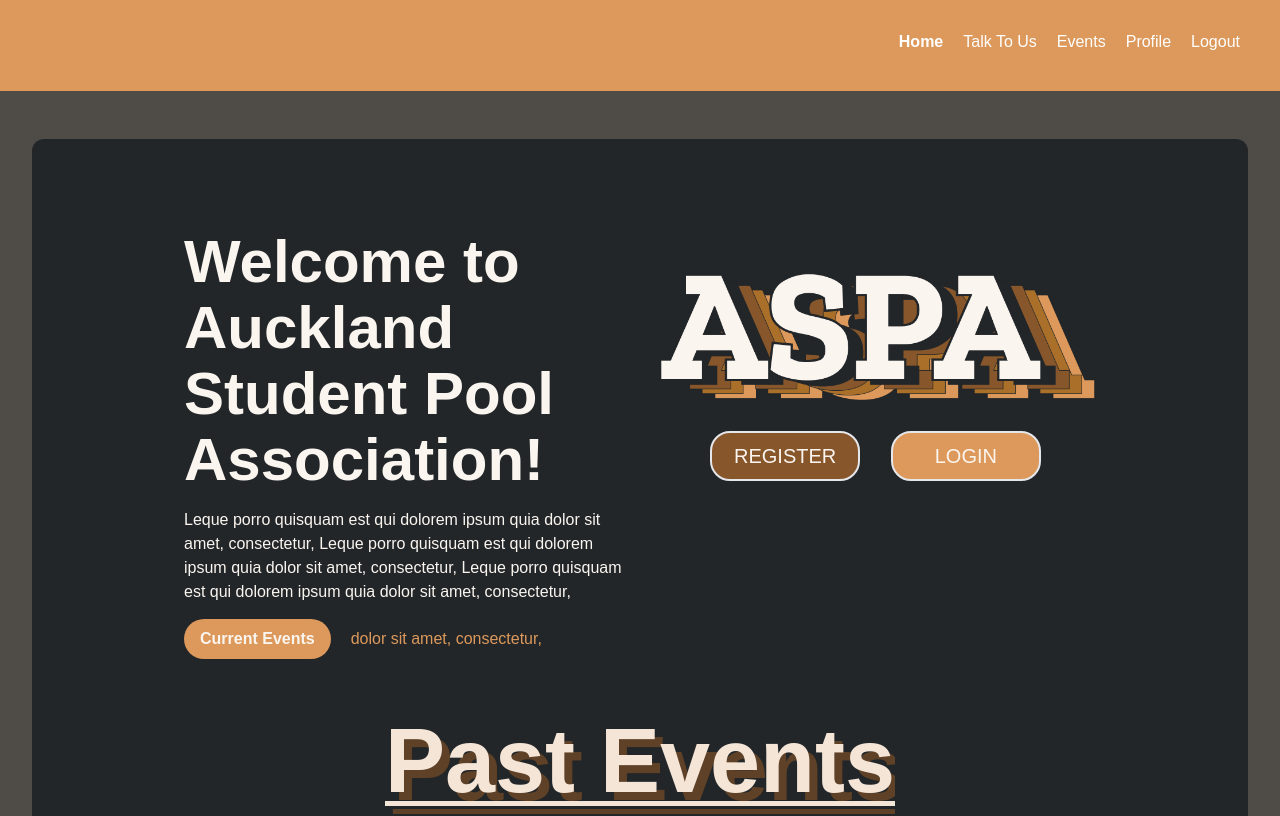
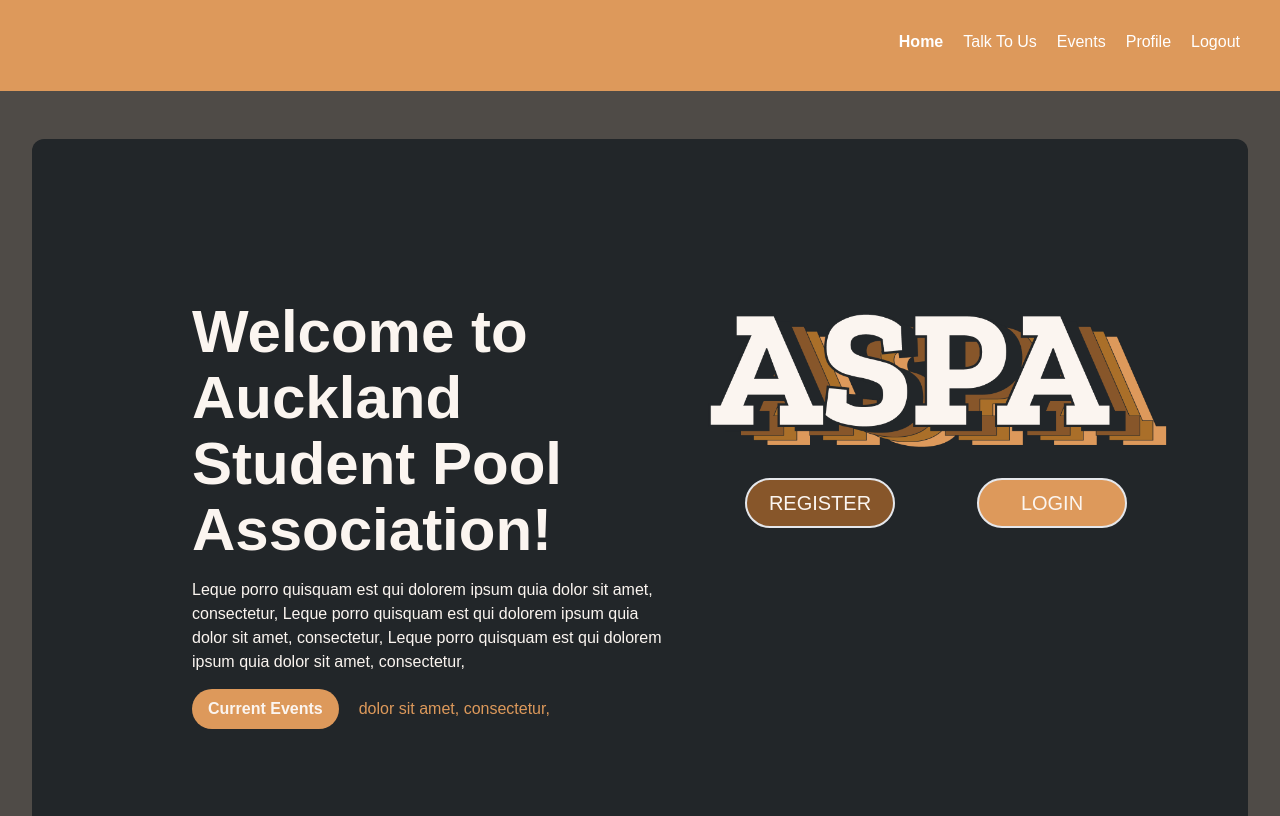
Before and after one commit to UoaWDCC/aspa-portal-v3, a Next.js app in the folder frontend/: page /home in a window 1280 px wide. Shown: the top 816 px of the page. Built offline with nearby package versions, Linux system fonts and the light colour scheme.

Commit message:
tried to fix some responsiveness issues with home page... did not work though

```diff
--- a/frontend/src/ui/PastEvents.module.css
+++ b/frontend/src/ui/PastEvents.module.css
@@ -12,6 +12,7 @@
   justify-content: space-between;
   max-width: 90%;
   margin-bottom: 10px;
+  gap: 2rem;
 }
 
 .title {
--- a/frontend/src/ui/home/Description.module.css
+++ b/frontend/src/ui/home/Description.module.css
@@ -1,23 +1,22 @@
 .container {
   display: grid;
-    grid-template-columns: 1fr 1fr;
-    gap: 30px;
+  grid-template-columns: auto auto;
+  gap: 2rem;
   color: #FBF5F0;
-    width: 75%;
-    margin: 0 auto;
-    margin-top: 90px;
+  margin: 8rem 5rem 3rem 10rem;
 }
 
 .leftColumn {
-    display: flex;
-    flex-direction: column;
-    overflow: hidden;
+  width: 30rem;
+  padding-top: 2rem;
 }
 
 .rightColumn {
   display: flex;
   flex-direction: column;
   align-items: center;
+  width: 100%;
+  min-width: 50%;
 }
 
   .title {
@@ -28,24 +27,18 @@
     overflow: hidden;
   }
 
-  .image {
-    width: 100%;
-    height: auto;
-    margin-bottom: 16px;
-
-  }
 
   .buttonContainer {
     display: flex;
-    justify-content: space-between;
-    width: 75%;
+    justify-content: space-around;
     font-size: 20px;
+    width: 100%;
   }
 
 .eventsButton {
     padding: 8px 16px;
     cursor: pointer;
-    border-radius: 20px;
+    border-radius: 45px;
     background-color: #DD995B;
     font-weight: 600;
     margin: 15px 0;
@@ -62,7 +55,7 @@
   .regButton {
     padding: 8px 16px;
     cursor: pointer;
-    border-radius: 20px;
+    border-radius: 45px;
     background-color: #87562A;
     margin: 15px 0;
     color: #FBF5F0;
@@ -74,7 +67,7 @@
   .logButton {
     padding: 8px 16px;
     cursor: pointer;
-    border-radius: 20px;
+    border-radius: 45px;
     background-color: #DD995B;
     margin: 15px 0;
     color: #FBF5F0;
--- a/frontend/src/ui/home/Description.tsx
+++ b/frontend/src/ui/home/Description.tsx
@@ -1,4 +1,6 @@
 import styles from "./Description.module.css";
+import AspaLogo from "../../../public/ASPA Title.png";
+import Image from "next/image";
 
 export default function Description() {
     return (
@@ -14,7 +16,13 @@ export default function Description() {
             </div>
           </div>
           <div className={styles.rightColumn}>
-            <img src="/ASPA Title.png" alt="Association Image" className={styles.image}/>
+            <Image src={AspaLogo} alt="ASPA Logo"
+            style={{
+              width: '100%',
+              height: 'auto',
+              marginBottom: '1rem',
+            }}
+            />
             <div className={styles.buttonContainer}>
               <button className={styles.regButton}>REGISTER</button>
               <button className={styles.logButton}>LOGIN</button>
```
Lines whose indentation alone changed are shown as unchanged.
